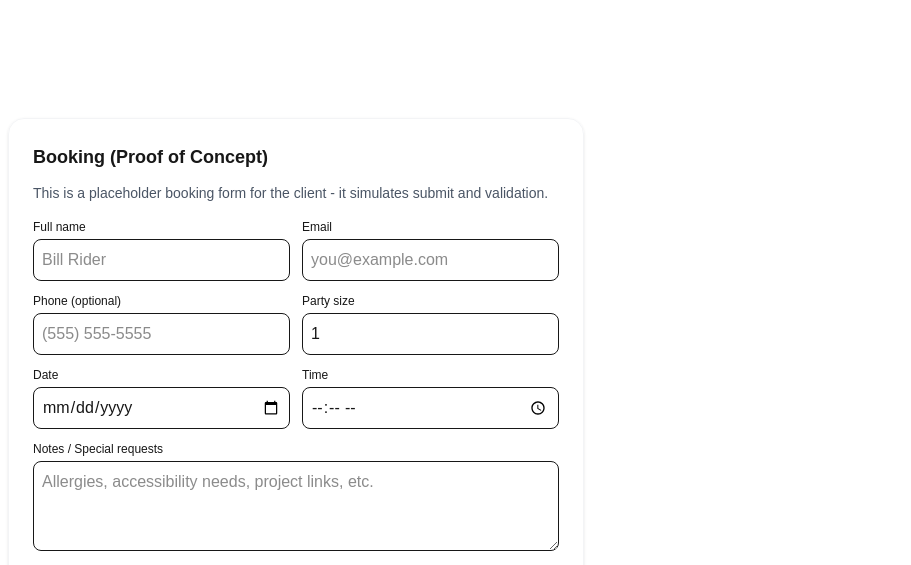
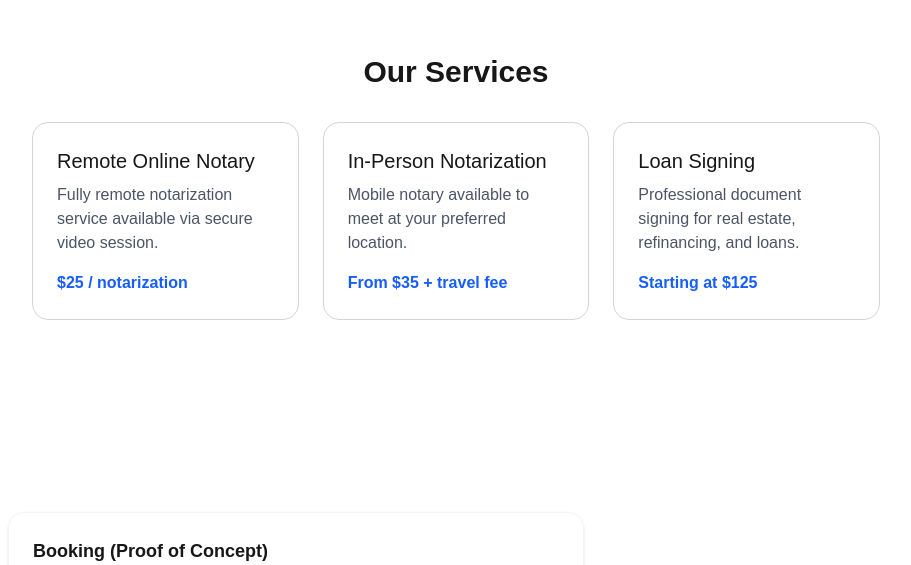
Before and after one commit to JahleelT/BNotarize, a Next.js app in the folder frontend/: page / in a window 1280 px wide. Shown: the part 682-1247 px from the top of the page, without its empty margins (184-1095 px from the left). Built offline with nearby package versions, Linux system fonts and the light colour scheme.

Commit message:
finished mock Services page

```diff
--- a/frontend/app/components/Services.tsx
+++ b/frontend/app/components/Services.tsx
@@ -1,8 +1,74 @@
+"use client";
 
+import { useState } from "react";
+
+interface Service {
+  id: string;
+  title: string;
+  description: string;
+  price: string;
+}
+
+const services: Service[] = [
+  {
+    id: "remote-notary",
+    title: "Remote Online Notary",
+    description: "Fully remote notarization service available via secure video session.",
+    price: "$25 / notarization",
+  },
+  {
+    id: "in-person",
+    title: "In-Person Notarization",
+    description: "Mobile notary available to meet at your preferred location.",
+    price: "From $35 + travel fee",
+  },
+  {
+    id: "loan-signing",
+    title: "Loan Signing",
+    description: "Professional document signing for real estate, refinancing, and loans.",
+    price: "Starting at $125",
+  },
+];
 
 export default function Services() {
+  const [selected, setSelected] = useState<string | null>(null);
+
   return (
     <>
+      <section className="w-full py-16 flex flex-col items-center">
+        <h2 className="text-3xl font-semibold mb-8 text-center">
+          Our Services
+        </h2>
+
+        <div className="grid grid-cols-1 sm:grid-cols;2 lg:grid-cols-3 gap-6 w-full max-w-6xl px-6">
+          { services.map((service) => (
+            <div
+              key={service.id}
+              onClick={() => setSelected(service.id)}
+              className={`
+                rounded-2xl p-6 border cursor-pointer transition-all
+                ${selected === service.id
+                  ? "border-blue-600 shadow-lg scale-[1.02]"
+                  : "border-gray-300 hover:border-blue-500"}
+              `}
+            >
+              <h3 className="text-xl font-medium mb-2">{service.title}</h3>
+              <p className="text-gray-600 mb-4">{service.description}</p>
+              <p className="font-semibold text-blue-600">{service.price}</p>
+            </div>
+          ))}
+        </div>
+
+        {selected && (
+          <div className="mt-8 text-center">
+            <button
+              className="px-6 py-2 rounded-xl bg-blue-600 text-white hover:bg-blue-700 transition"
+            >
+              Book This Service
+            </button>
+          </div>
+        )}
+      </section>
     </>
-  )
+  );
 }
```
